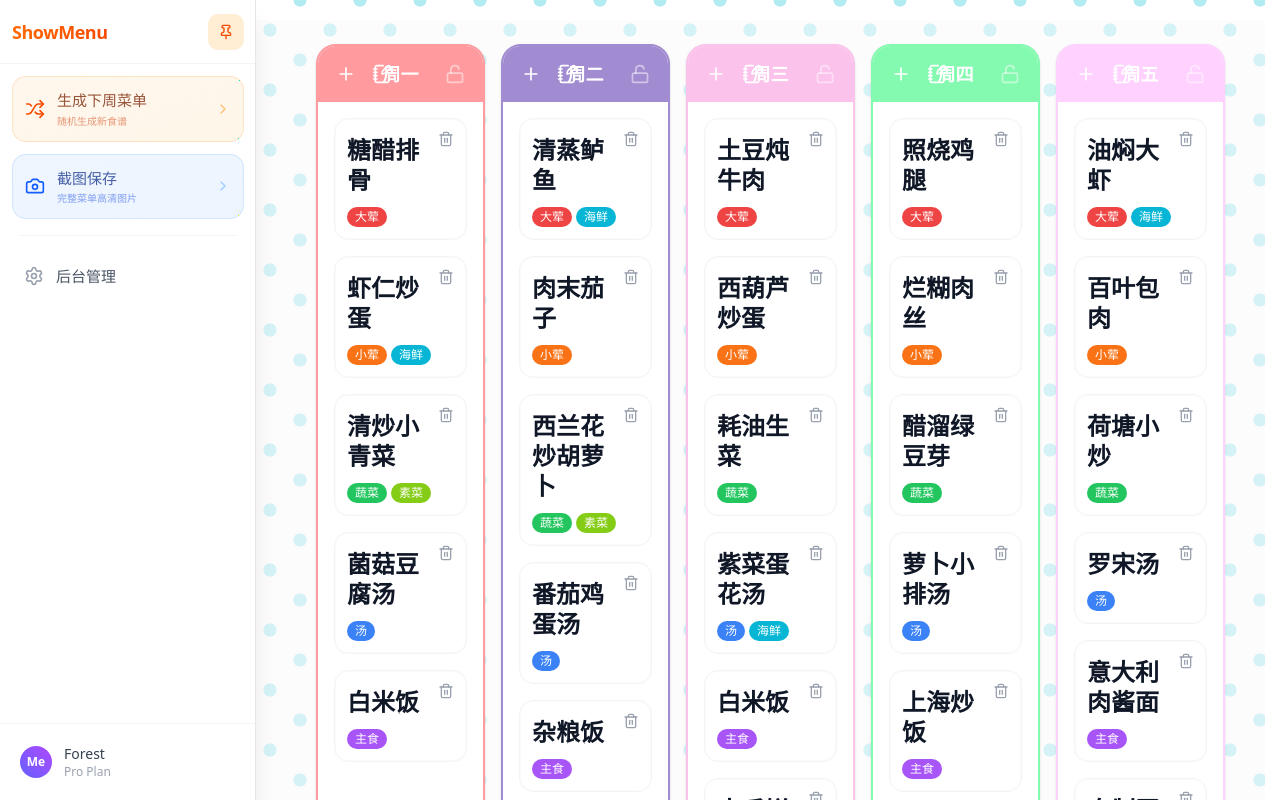
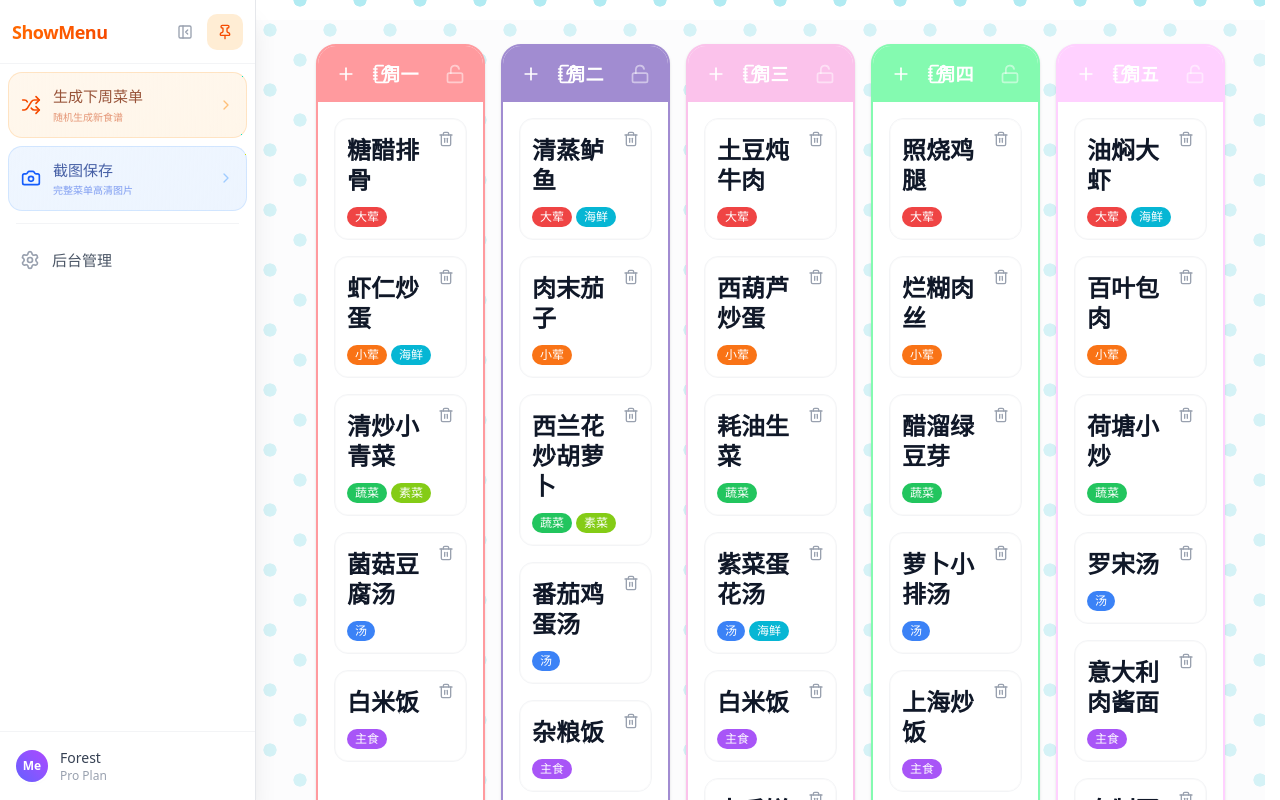
Before and after one commit to forestsheep911/show-me-the-menu, a Next.js app in the folder web/: page / in a window 1280 px wide. Both pictures are taken after a click on the button 226 px from the left and 31 px from the top of the page. Shown: the top 800 px of the page. Built offline with nearby package versions, Linux system fonts and the light colour scheme.

Commit message:
feat: implement `SideMenu` component with dynamic width, menu generation, and screenshot features.

```diff
--- a/web/src/components/SideMenu.tsx
+++ b/web/src/components/SideMenu.tsx
@@ -2,10 +2,14 @@
 
 import { useState, useEffect, useCallback, RefObject } from "react";
 import Link from "next/link";
-import { Settings, Shuffle, ChevronRight, Pin, PinOff, Camera, Loader2 } from "lucide-react";
+import { Settings, Shuffle, ChevronRight, Pin, PinOff, Camera, Loader2, PanelLeftOpen, PanelLeftClose } from "lucide-react";
 import { cn } from "@/lib/utils";
 import { useMenuStore } from "@/store/menuStore";
 import { toPng } from "html-to-image";
+
+// 菜单宽度常量
+const MENU_WIDTH_COLLAPSED = 68; // 窄版：只显示图标
+const MENU_WIDTH_EXPANDED = 256; // 宽版：显示完整内容
 
 interface SideMenuProps {
     className?: string;
@@ -14,6 +18,7 @@ interface SideMenuProps {
 
 export function SideMenu({ className, weekViewRef }: SideMenuProps) {
     const [isPinned, setIsPinned] = useState(false);
+    const [isExpanded, setIsExpanded] = useState(false); // 是否展开（宽版）
     const [isHovered, setIsHovered] = useState(false);
     const [isCapturing, setIsCapturing] = useState(false);
     const generateNewMenu = useMenuStore((state) => state.generateNewMenu);
@@ -25,12 +30,11 @@ export function SideMenu({ className, weekViewRef }: SideMenuProps) {
         setIsCapturing(true);
         try {
             const dataUrl = await toPng(weekViewRef.current, {
-                backgroundColor: '#fafafa', // 匹配 bg-gray-50/50
+                backgroundColor: '#fafafa',
                 quality: 1.0,
-                pixelRatio: 2, // 高清截图
+                pixelRatio: 2,
             });
 
-            // 创建下载链接
             const link = document.createElement('a');
             const now = new Date();
             const dateStr = `${now.getFullYear()}-${String(now.getMonth() + 1).padStart(2, '0')}-${String(now.getDate()).padStart(2, '0')}`;
@@ -45,8 +49,10 @@ export function SideMenu({ className, weekViewRef }: SideMenuProps) {
         }
     }, [weekViewRef, isCapturing]);
 
-    // 展开状态：固定时始终展开，非固定时只在hover时展开
-    const isExpanded = isPinned || isHovered;
+    // 实际显示宽度的逻辑：
+    // - 非固定模式：hover时展开，否则收窄
+    // - 固定模式：根据 isExpanded 状态决定
+    const showExpanded = isPinned ? isExpanded : isHovered;
 
     const handleKeyDown = useCallback((e: KeyboardEvent) => {
         const target = e.target as HTMLElement;
@@ -80,43 +86,69 @@ export function SideMenu({ className, weekViewRef }: SideMenuProps) {
         }
     }, [isPinned]);
 
+    // 计算当前菜单宽度
+    const currentWidth = showExpanded ? MENU_WIDTH_EXPANDED : MENU_WIDTH_COLLAPSED;
+
     return (
         <>
-            {/* 占位元素：当固定时在文档流中占据空间，把主内容往右推 */}
+            {/* 占位元素：当固定时在文档流中占据空间 */}
             {isPinned && (
-                <div className="w-64 h-screen shrink-0" />
-            )}
-
-            {/* 鼠标触发区域：非固定时在最左边显示一个隐形的触发区 */}
-            {!isPinned && !isHovered && (
                 <div
-                    className="fixed left-0 top-0 h-screen w-3 z-50"
-                    onMouseEnter={() => setIsHovered(true)}
+                    className="h-screen shrink-0 transition-all duration-300 ease-[cubic-bezier(0.25,0.1,0.25,1.0)]"
+                    style={{ width: currentWidth }}
                 />
             )}
 
-            {/* 菜单主体 - 始终使用 fixed 定位保持一致性 */}
+            {/* 菜单主体 */}
             <div
                 className={cn(
                     "fixed top-0 left-0 h-screen flex flex-col bg-white text-gray-800 transition-all duration-300 ease-[cubic-bezier(0.25,0.1,0.25,1.0)] border-r border-gray-200 shadow-xl overflow-hidden z-50",
-                    isExpanded ? "w-64" : "w-0",
                     className
                 )}
+                style={{ width: currentWidth }}
                 onMouseEnter={() => !isPinned && setIsHovered(true)}
                 onMouseLeave={handleMouseLeaveMenu}
             >
-                {/* 内部容器：固定宽度，防止内容被压缩 */}
-                <div className="w-64 h-full flex flex-col">
                 {/* Header / Toggle Area */}
-                    <div className="h-16 flex items-center justify-between shrink-0 border-b border-gray-100 px-3">
-                        {/* 左侧 Logo */}
-                        <div className="font-bold text-lg tracking-tight bg-gradient-to-r from-orange-500 to-orange-600 bg-clip-text text-transparent">
+                <div className="h-16 flex items-center shrink-0 border-b border-gray-100 px-3">
+                    {/* Logo - 只在展开时显示 */}
+                    <div className={cn(
+                        "font-bold text-lg tracking-tight bg-gradient-to-r from-orange-500 to-orange-600 bg-clip-text text-transparent transition-all duration-300 whitespace-nowrap overflow-hidden",
+                        showExpanded ? "opacity-100 w-auto" : "opacity-0 w-0"
+                    )}>
                         ShowMenu
                     </div>
 
-                        {/* Pin 按钮 */}
+                    {/* 按钮区域 */}
+                    <div className={cn(
+                        "flex items-center gap-1 transition-all duration-300",
+                        showExpanded ? "ml-auto" : "mx-auto"
+                    )}>
+                        {/* 展开/收起按钮 - 只在固定模式下显示 */}
+                        {isPinned && (
                             <button
-                            onClick={() => setIsPinned(!isPinned)}
+                                onClick={() => setIsExpanded(!isExpanded)}
+                                className="group flex items-center justify-center w-9 h-9 rounded-lg text-gray-400 hover:text-gray-600 hover:bg-gray-100 transition-all duration-200"
+                                title={isExpanded ? "收起菜单" : "展开菜单"}
+                            >
+                                {isExpanded ? (
+                                    <PanelLeftClose className="size-4" />
+                                ) : (
+                                    <PanelLeftOpen className="size-4" />
+                                )}
+                            </button>
+                        )}
+
+                        {/* Pin 按钮 - 只在展开时显示，或者非固定模式下显示 */}
+                        {(showExpanded || !isPinned) && (
+                            <button
+                                onClick={() => {
+                                    setIsPinned(!isPinned);
+                                    // 固定时默认展开
+                                    if (!isPinned) {
+                                        setIsExpanded(true);
+                                    }
+                                }}
                                 className={cn(
                                     "group flex items-center justify-center w-9 h-9 rounded-lg transition-all duration-200",
                                     isPinned
@@ -131,89 +163,126 @@ export function SideMenu({ className, weekViewRef }: SideMenuProps) {
                                     <PinOff className="size-4" />
                                 )}
                             </button>
+                        )}
+                    </div>
                 </div>
 
                 {/* Scrollable Content */}
-                    <div className="flex-1 flex flex-col gap-3 p-3 overflow-x-hidden overflow-y-auto">
+                <div className="flex-1 flex flex-col gap-2 p-2 overflow-x-hidden overflow-y-auto">
                     {/* Generate Menu Button */}
                     <button
-                            onClick={() => {
-                                generateNewMenu();
-                            }}
-                            className="relative flex items-center w-full p-3 rounded-xl transition-all duration-200 group overflow-hidden bg-gradient-to-br from-orange-50 to-orange-100/50 hover:from-orange-100 hover:to-orange-200/50 border border-orange-200/60"
+                        onClick={() => generateNewMenu()}
+                        className={cn(
+                            "relative flex items-center rounded-xl transition-all duration-200 group overflow-hidden bg-gradient-to-br from-orange-50 to-orange-100/50 hover:from-orange-100 hover:to-orange-200/50 border border-orange-200/60",
+                            showExpanded ? "w-full p-3" : "w-12 h-12 justify-center mx-auto"
+                        )}
                         title="一键生成下周菜单"
                     >
-                            <div className="flex items-center justify-center text-orange-600">
-                                <Shuffle className="size-5" />
+                        <div className={cn(
+                            "flex items-center justify-center text-orange-600 transition-all duration-300",
+                            showExpanded ? "" : "mx-auto"
+                        )}>
+                            <Shuffle className={cn("transition-transform", showExpanded ? "size-5" : "size-6")} />
                         </div>
 
-                            <div className="ml-3 flex flex-col items-start gap-0.5">
+                        {/* Text - 只在展开时显示 */}
+                        <div className={cn(
+                            "ml-3 flex flex-col items-start gap-0.5 whitespace-nowrap transition-all duration-300",
+                            showExpanded ? "opacity-100" : "opacity-0 w-0 ml-0 pointer-events-none"
+                        )}>
                             <span className="font-medium text-orange-900/80 text-[15px]">生成下周菜单</span>
                             <span className="text-[10px] text-orange-700/50">随机生成新食谱</span>
                         </div>
 
+                        {showExpanded && (
                             <ChevronRight className="absolute right-3 size-4 text-orange-400/50 group-hover:text-orange-500 transition-colors" />
+                        )}
                     </button>
 
                     {/* Screenshot Button */}
                     <button
                         onClick={handleCapture}
                         disabled={isCapturing || !weekViewRef}
-                            className="relative flex items-center w-full p-3 rounded-xl transition-all duration-200 group overflow-hidden bg-gradient-to-br from-blue-50 to-blue-100/50 hover:from-blue-100 hover:to-blue-200/50 border border-blue-200/60 disabled:opacity-50 disabled:cursor-not-allowed"
+                        className={cn(
+                            "relative flex items-center rounded-xl transition-all duration-200 group overflow-hidden bg-gradient-to-br from-blue-50 to-blue-100/50 hover:from-blue-100 hover:to-blue-200/50 border border-blue-200/60 disabled:opacity-50 disabled:cursor-not-allowed",
+                            showExpanded ? "w-full p-3" : "w-12 h-12 justify-center mx-auto"
+                        )}
                         title="截图保存菜单"
                     >
-                            <div className="flex items-center justify-center text-blue-600">
+                        <div className={cn(
+                            "flex items-center justify-center text-blue-600 transition-all duration-300",
+                            showExpanded ? "" : "mx-auto"
+                        )}>
                             {isCapturing ? (
-                                    <Loader2 className="size-5 animate-spin" />
+                                <Loader2 className={cn("animate-spin", showExpanded ? "size-5" : "size-6")} />
                             ) : (
-                                    <Camera className="size-5" />
+                                <Camera className={cn("transition-transform", showExpanded ? "size-5" : "size-6")} />
                             )}
                         </div>
 
-                            <div className="ml-3 flex flex-col items-start gap-0.5">
+                        <div className={cn(
+                            "ml-3 flex flex-col items-start gap-0.5 whitespace-nowrap transition-all duration-300",
+                            showExpanded ? "opacity-100" : "opacity-0 w-0 ml-0 pointer-events-none"
+                        )}>
                             <span className="font-medium text-blue-900/80 text-[15px]">
                                 {isCapturing ? '正在截图...' : '截图保存'}
                             </span>
                             <span className="text-[10px] text-blue-700/50">完整菜单高清图片</span>
                         </div>
 
+                        {showExpanded && (
                             <ChevronRight className="absolute right-3 size-4 text-blue-400/50 group-hover:text-blue-500 transition-colors" />
+                        )}
                     </button>
 
-                        <div className="h-px bg-gray-100 my-1 mx-2" />
+                    <div className={cn("h-px bg-gray-100 my-1", showExpanded ? "mx-2" : "mx-1")} />
 
                     {/* Admin Link */}
                     <Link
                         href="/edit"
-                            className="relative flex items-center w-full p-3 rounded-xl transition-all duration-200 group overflow-hidden hover:bg-gray-100"
+                        className={cn(
+                            "relative flex items-center rounded-xl transition-all duration-200 group overflow-hidden hover:bg-gray-100",
+                            showExpanded ? "w-full p-3" : "w-12 h-12 justify-center mx-auto"
+                        )}
                         title="后台管理"
                     >
-                            <div className="flex items-center justify-center text-gray-400 group-hover:text-gray-600">
-                                <Settings className="size-5" />
+                        <div className={cn(
+                            "flex items-center justify-center text-gray-400 group-hover:text-gray-600 transition-all duration-300",
+                            showExpanded ? "" : "mx-auto"
+                        )}>
+                            <Settings className={cn("transition-transform", showExpanded ? "size-5" : "size-6")} />
                         </div>
 
-                            <div className="ml-3">
+                        <div className={cn(
+                            "ml-3 whitespace-nowrap transition-all duration-300",
+                            showExpanded ? "opacity-100" : "opacity-0 w-0 ml-0 pointer-events-none"
+                        )}>
                             <span className="font-medium text-gray-600 text-[15px] group-hover:text-gray-900 transition-colors">后台管理</span>
                         </div>
                     </Link>
                 </div>
 
                 {/* Footer User/Profile Area */}
-                    <div className="p-3 border-t border-gray-100 mt-auto">
-                        <button className="flex items-center w-full p-2 gap-3 rounded-lg transition-all duration-200 hover:bg-gray-50">
+                <div className="p-2 border-t border-gray-100 mt-auto">
+                    <button className={cn(
+                        "flex items-center rounded-lg transition-all duration-200 hover:bg-gray-50",
+                        showExpanded ? "w-full p-2 gap-3" : "w-12 h-12 justify-center mx-auto"
+                    )}>
                         <div className="size-8 rounded-full bg-gradient-to-tr from-indigo-500 to-purple-500 shrink-0 flex items-center justify-center text-xs font-bold text-white shadow-sm ring-2 ring-white">
                             Me
                         </div>
-                            <div className="text-left overflow-hidden">
+                        <div className={cn(
+                            "text-left overflow-hidden whitespace-nowrap transition-all duration-300",
+                            showExpanded ? "w-auto opacity-100" : "w-0 opacity-0"
+                        )}>
                             <div className="text-sm font-medium text-gray-700 truncate">Forest</div>
                             <div className="text-xs text-gray-400 truncate">Pro Plan</div>
                         </div>
                     </button>
                 </div>
             </div>
-            </div>
 
-            {/* Content Backdrop - 浮动模式下的背景遮罩 */}
+            {/* Content Backdrop - 非固定模式下悬停时的背景遮罩 */}
             {!isPinned && isHovered && (
                 <div
                     className="fixed inset-0 bg-black/10 z-40 animate-in fade-in duration-200"
```
Lines whose indentation alone changed are shown as unchanged.
